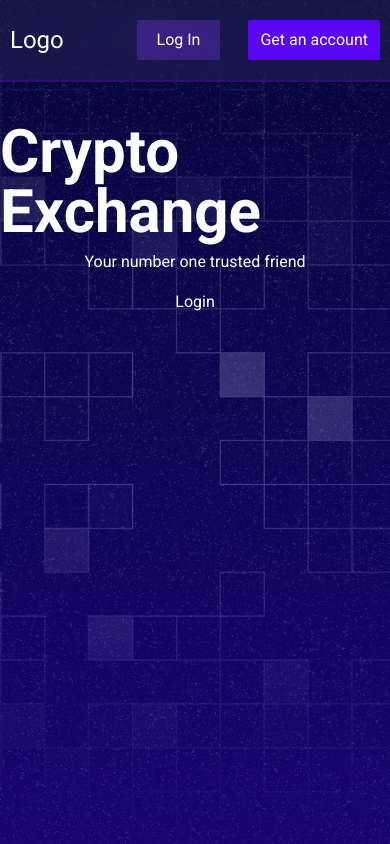
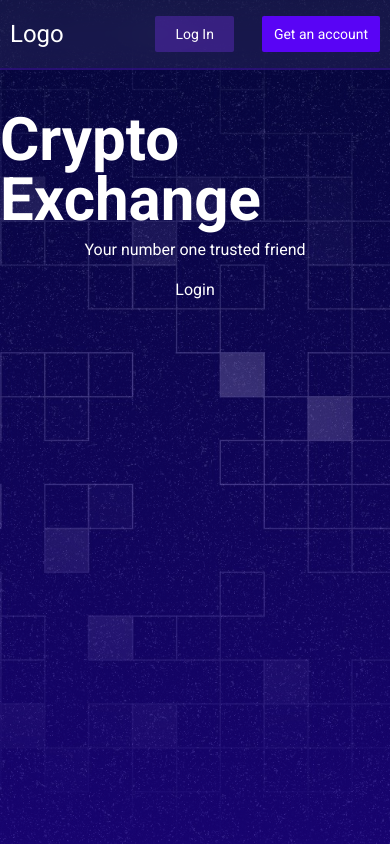
Before and after one commit to Kamasah-Dickson/CryptoExchange, a React (Vite) app: page /login in a window 390 px wide. Built offline with nearby package versions, Linux system fonts and the light colour scheme.

Commit message:
update header

```diff
--- a/src/Components/Header.tsx
+++ b/src/Components/Header.tsx
@@ -3,7 +3,7 @@ import { Link } from "react-router-dom";
 
 function Header() {
 	return (
-		<div className="sticky top-0 left-0 z-20 w-full border-b-2 border-[#370b9785] bg-[#ffffff10] py-5 backdrop-blur-lg backdrop-saturate-100">
+		<div className="sticky top-0 left-0 z-20 w-full border-b-2 border-[#370b9785] bg-[#ffffff10] py-4 backdrop-blur-lg backdrop-saturate-100 md:py-5">
 			<div className="my-max flex items-center justify-between">
 				<Link to="/" className="text-2xl text-white">
 					Logo
@@ -11,13 +11,13 @@ function Header() {
 				<ul className="flex items-center justify-center gap-7 text-white">
 					<Link
 						to="/login"
-						className="cursor-pointer rounded-sm bg-[#6f33df5e] py-2 px-5 transition-all active:scale-[1.05]"
+						className="cursor-pointer rounded-sm bg-[#6f33df5e] py-2 px-5 text-sm transition-all active:scale-[1.05] md:text-base"
 					>
 						Log In
 					</Link>
 					<Link
 						to="/signup"
-						className=" cursor-pointer rounded-sm bg-[#5904f5] py-2 px-3 transition-all active:scale-[1.05]"
+						className="cursor-pointer rounded-sm bg-[#5904f5] py-2 px-3 text-sm transition-all active:scale-[1.05] md:text-base"
 					>
 						Get an account
 					</Link>
```
